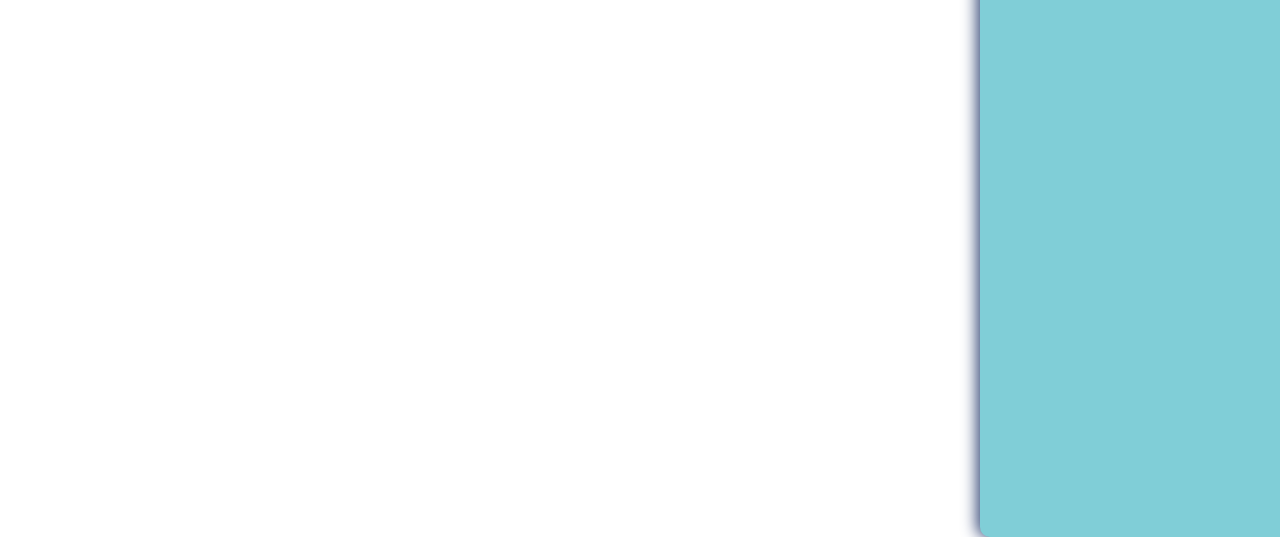
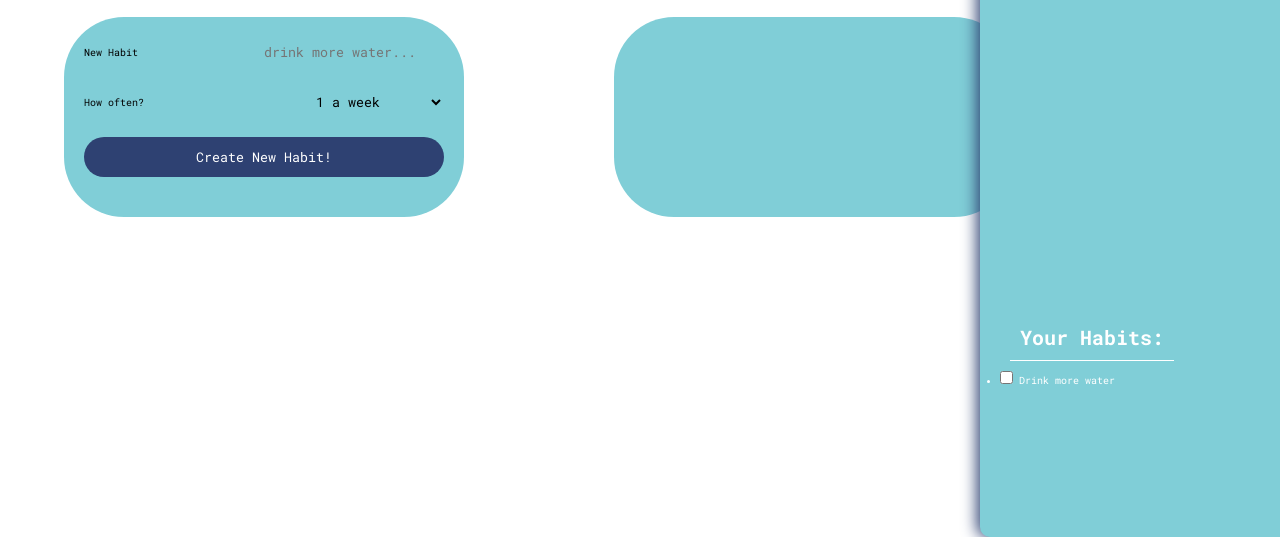
Before and after one commit to Aleopaa/frontend_raad_project, a website: page pages/dashboard.html in a window 1280 px wide. Shown: the part 263-800 px from the top of the page. Drawn offline with Linux system fonts and the light colour scheme.

Commit message:
updated styling for dashboard

```diff
--- a/css/homepage.css
+++ b/css/Dashboard.css
@@ -283,7 +283,7 @@ nav.navbar {
 
 .rectangle-graphic-display {
     padding: 2rem;
-    position: absolute;
+    position: fixed;
     box-shadow: -3px 0px 15px 0px var(--color-blue);
     color: var(--white-text);
     background-color: var(--light-blue);
@@ -295,12 +295,117 @@ nav.navbar {
     right: 0;
 }
 
+.habits-outputs {
+  position: absolute;
+  bottom: 150px;
+}
+
 .dashboard-h2s {
     padding: 1rem;
     margin: 1rem;
     font-size: 2rem;
     border-bottom: 1px solid var(--white-text);
 }
+
+
+
+/* ********** new habit form ********** */
+
+#add-new-habit {
+  /* position: absolute; */
+  margin: 2rem;
+  margin-left: 0;
+  width:400px;
+  height:200px;
+  background-color: #80CED7;
+  border-radius: 60px;
+  padding: 2rem;
+}
+
+.interactive-containers {
+  display: flex;
+  flex-direction: row;
+  justify-content: flex-start;
+}
+
+.progress-indicators {
+  margin: 2rem;
+  margin-left: 130px;
+  width:400px;
+  height:200px;
+  background-color: #80CED7;
+  border-radius: 60px;
+  padding: 2rem;
+}
+
+#create-habit-form {
+  display: flex;
+  flex-direction: column;
+  align-items:stretch;
+}
+
+.habit-form {
+  display: flex;
+  justify-content: space-between;
+  align-items: center;
+}
+
+#habit-input {
+  height: 3rem;
+  border: none;
+  width: 50%;
+  background-color: #80CED7;
+}
+
+#habit-input:focus,
+#habit-input:active {
+  /* outline-width: 0; */
+  outline-style:groove;
+  /* outline-color: 1px solid rgba(102, 166, 173, 0.5); */
+}
+
+#new-habit-btn {
+  margin-top: 2rem;
+}
+
+.habit-label {
+  margin-top: 2rem;
+}
+
+#frequency-input {
+  margin-top: 2rem;
+  height: 3rem;
+  border: none;
+  background-color: #80CED7;
+}
+
+#frequency-input:hover {
+  cursor: pointer;
+}
+
+#frequency-input:focus,
+#frequency-input:active {
+  outline-style:groove;
+}
+
+#new-habit-btn {
+  height: 3rem;
+  border-radius: 40px;
+  border: none;
+  height: 4rem;
+  justify-content: center;
+  background-color: var(--color-blue);
+  color: var(--white-text);
+}
+
+#new-habit-btn:hover {
+  cursor: pointer;
+  opacity: 0.7;
+}
+
+
+
+/*   ********** Media Queries **********   */
 
 
 @media only screen and (min-width: 769px) and (max-width: 1200px) {
--- a/pages/dashboard.html
+++ b/pages/dashboard.html
@@ -4,7 +4,7 @@
     <meta charset="UTF-8">
     <meta http-equiv="X-UA-Compatible" content="IE=edge">
     <meta name="viewport" content="width=device-width, initial-scale=1.0">
-    <link rel="stylesheet" href="../css/homepage.css">
+    <link rel="stylesheet" href="../css/Dashboard.css">
     <title>Dashboard</title>
 </head>
 <body>
@@ -48,15 +48,50 @@
         </div>
 
         <div class="interactive-containers">
-            <div></div>
-            <div></div>
+            <div id="add-new-habit">
+                <form id="create-habit-form">
+                    <div class="habit-form">
+                        <label for="habit-input">New Habit</label>
+                        <input class="input-fields" type="text" placeholder="drink more water..." id="habit-input">
+                    </div>
+                    <div class="habit-form">
+                        <label class="habit-label" for="frequency-input">How often?</label>
+                        <select name="frequency-input" id="frequency-input">
+                            <option value="1">1 a week</option>
+                            <option value="2">Bi Weekly</option>
+                            <option value="3">3 times a week</option>
+                            <option value="4">4 times a week</option>
+                            <option value="5">5 times a week</option>
+                            <option value="6">6 times a week</option>
+                            <option value="7">Everyday</option>
+                          </select>
+                    </div>
+                    <input type="submit" value="Create New Habit!" id="new-habit-btn">
+                </form>
+            </div>
+            <div class="progress-indicators"></div>
         </div>
 
         <div class="row2-info">
             <div class="rectangle-graphic-display">
-                <div>
+
+                <div class="user-display">
+                    <div class="profile-img">
+                        <img src="../assets/imgs/user-profile-anon-img.png" alt="anonymous user profile image">
+                    </div>
+                </div>
+
+                <div class="habits-outputs">
                     <h2 class="dashboard-h2s">Your Habits:</h2>
-                    <div id="habits-list"></div>
+                    <div id="habits-list">
+                        <ul id="habits-ul">
+                            <li>
+                                <input type="checkbox" name="habits" class="habits">
+
+                                Drink more water
+                            </li>
+                        </ul>
+                    </div>
                 </div>
             </div>
         </div>
```
Also changed, not shown: index.html (+2 -2 lines), assets/imgs/user-profile-anon-img.png (added).
